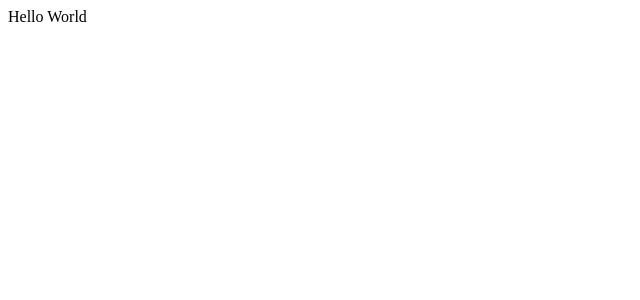
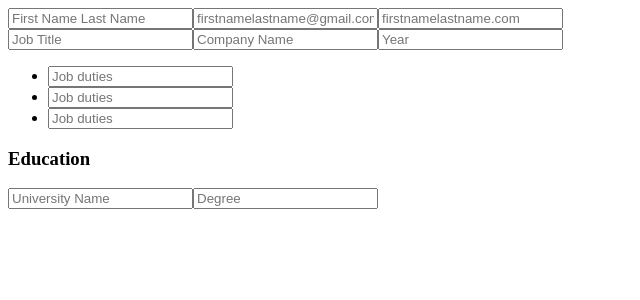
Before and after one commit to gitcommitem/odin-cvmaker, a React (Create React App) app: page / in a window 1280 px wide. Shown: the top 300 px of the page, without its empty margins (0-640 px from the left). Built offline with nearby package versions, Linux system fonts and the light colour scheme.

Commit message:
Add base structure for page

```diff
--- a/src/App.js
+++ b/src/App.js
@@ -1,8 +1,17 @@
 import React, { Component } from 'react';
+import Header from './components/Header';
+import Experience from './components/Experience';
+import Education from './components/Education';
 
 class App extends Component {
   render () {
-    return <div>Hello World</div>;
+    return (
+      <div>
+        <Header />
+        <Experience />
+        <Education />
+      </div>
+    );
   }
 }
 
--- /dev/null
+++ b/src/components/Education.js
@@ -0,0 +1,15 @@
+import React, { Component } from 'react';
+
+class Education extends Component {
+  render () {
+    return (
+      <div>
+        <h3>Education</h3>
+        <input typeof='text' placeholder='University Name' readOnly />
+        <input typeof='text' placeholder='Degree' readOnly />
+      </div>
+    );
+  }
+}
+
+export default Education;
--- /dev/null
+++ b/src/components/Experience.js
@@ -0,0 +1,28 @@
+import React, { Component } from 'react';
+
+class Experience extends Component {
+  render () {
+    return (
+      <div>
+        <div>
+          <input typeof='text' placeholder='Job Title' readOnly />
+          <input typeof='text' placeholder='Company Name' readOnly />
+          <input typeof='text' placeholder='Year' readOnly />
+        </div>
+        <ul>
+          <li>
+            <input typeof='text' placeholder='Job duties' readOnly />
+          </li>
+          <li>
+            <input typeof='text' placeholder='Job duties' readOnly />
+          </li>
+          <li>
+            <input typeof='text' placeholder='Job duties' readOnly />
+          </li>
+        </ul>
+      </div>
+    );
+  }
+}
+
+export default Experience;
--- /dev/null
+++ b/src/components/Header.js
@@ -0,0 +1,19 @@
+import React, { Component } from 'react';
+
+class Header extends Component {
+  render () {
+    return (
+      <div>
+        <input typeof='text' placeholder='First Name Last Name' readOnly />
+        <input
+          typeof='email'
+          placeholder='firstnamelastname@gmail.com'
+          readOnly
+        />
+        <input typeof='text' placeholder='firstnamelastname.com' readOnly />
+      </div>
+    );
+  }
+}
+
+export default Header;
```
